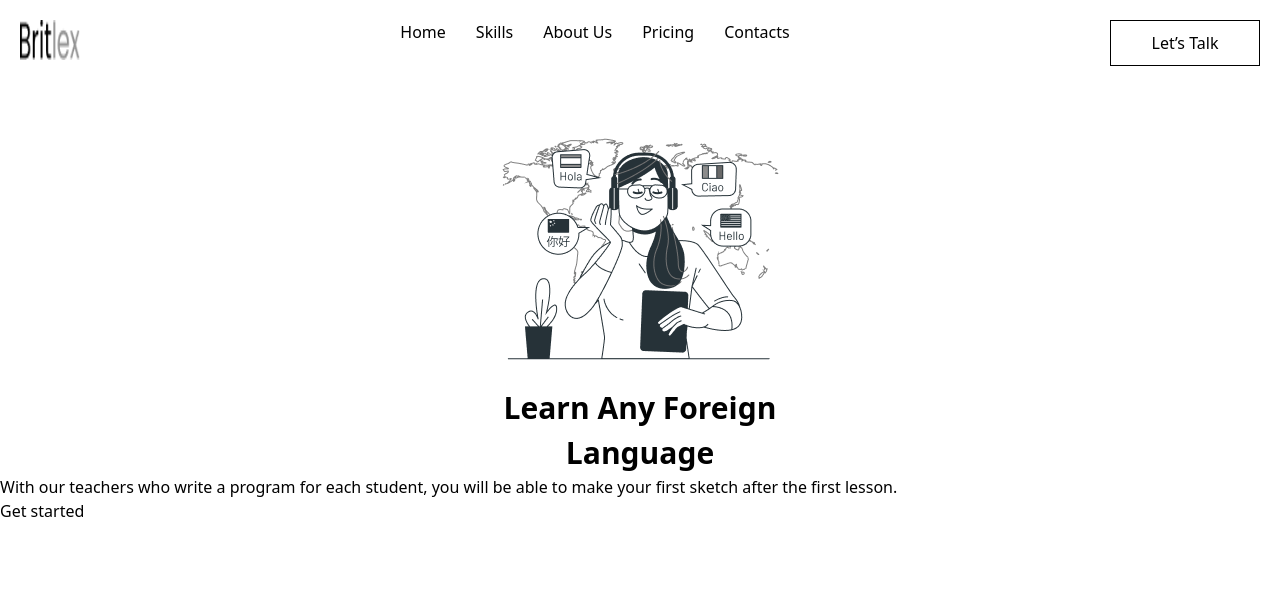
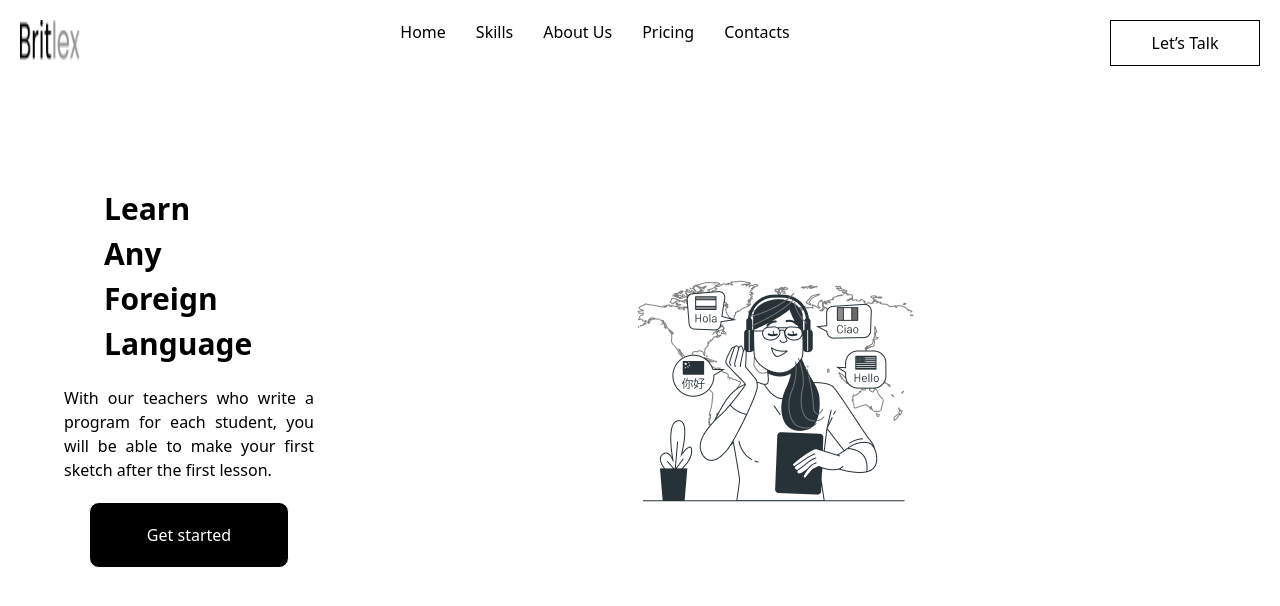
Before and after one commit to ganievabdullo727-web/tailwind4, a website: page index.html in a window 1280 px wide. Drawn offline with Linux system fonts and the light colour scheme.

Commit message:
section1

```diff
--- a/index.html
+++ b/index.html
@@ -34,24 +34,29 @@
     </div>
   </div>
 
-  <div>
-    <div>
-      <img class="m-auto" src="./src/Learning languages-bro 1.png" alt="">
-    </div>
-    <div>
-      <h1 class="text-[30px] font-bold w-[350px] text-center m-auto">
-        Learn
+  <div class="lg:flex">
+  <div class="gap-[20px] m-auto text-center w-[100%] lg:flex lg:justify-between lg:items-center lg:m-auto lg:w-[90%] lg:mt-[100px] ">
+
+      <img class="m-auto lg:hidden" src="./src/Learning languages-bro 1.png" alt="">
+
+    <div class="flex flex-col gap-[20px]">
+      <h1 class="text-[30px] font-bold w-[350px] text-center m-auto lg:text-justify lg:w-[170px] lg: m-0">
+        Learn <br>
 Any Foreign
 Language
       </h1>
 
-      <h4 text-[15px] w-[150px] bg-[black]>
+      <h4 class=" w-[350px] text-center m-auto lg:text-justify lg:w-[250px] lg: ">
         With our teachers who write a program
 for each student, you will be able to make
 your first sketch after the first lesson.
       </h4>
-      <button>Get started</button>
+
+      <button class="border-[1px] bg-[black] text-[white] w-[300px] p-[20px] m-auto text-center rounded-[10px]  lg:w-[200px] lg: m-0 text-center ">Get started</button>
     </div>
+    <img class="m-auto hidden lg:flex" src="./src/Learning languages-bro 1.png" alt="">
+     </div>
+  </div>
   </div>
 </body>
 </html>
```
Also changed, not shown: src/output.css.
